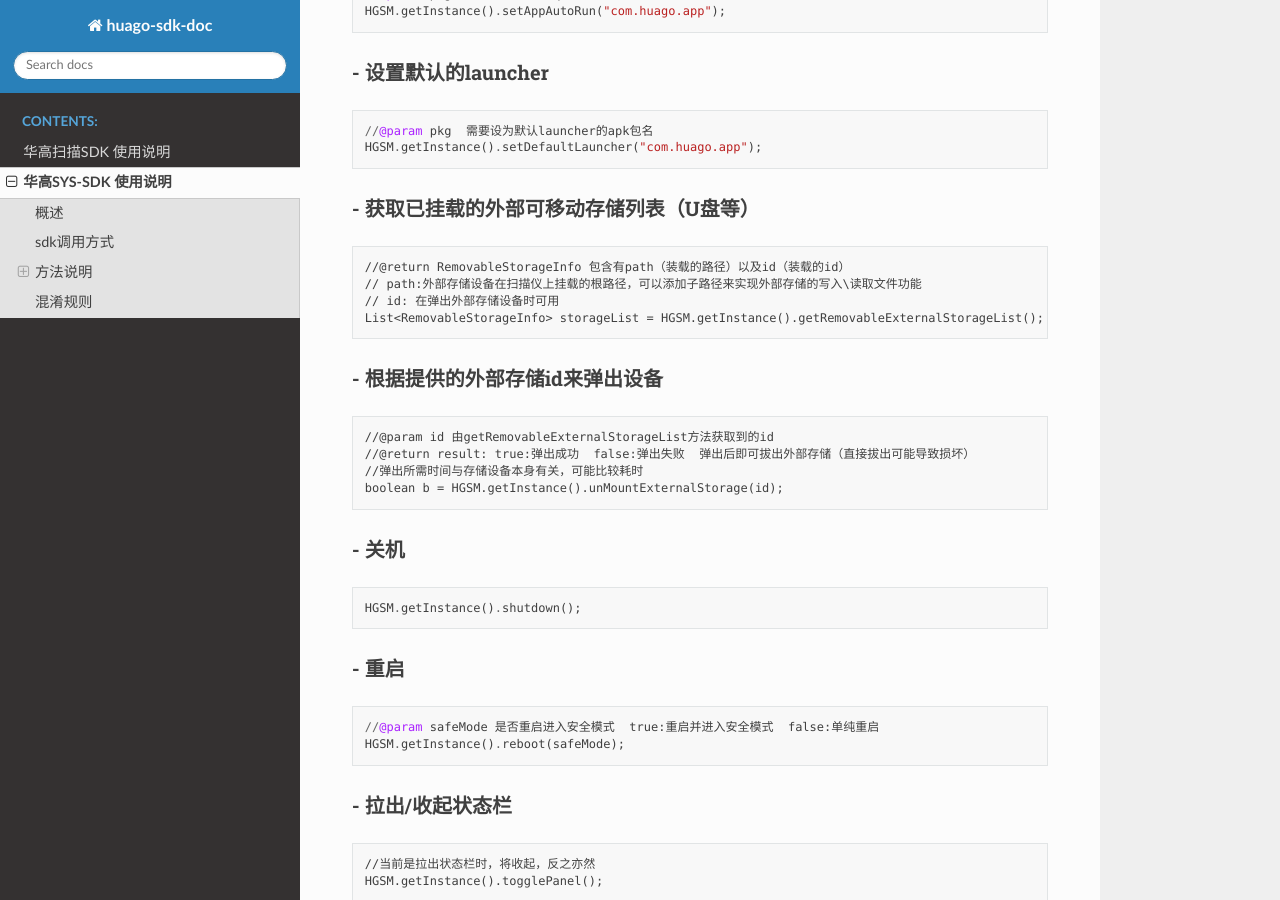
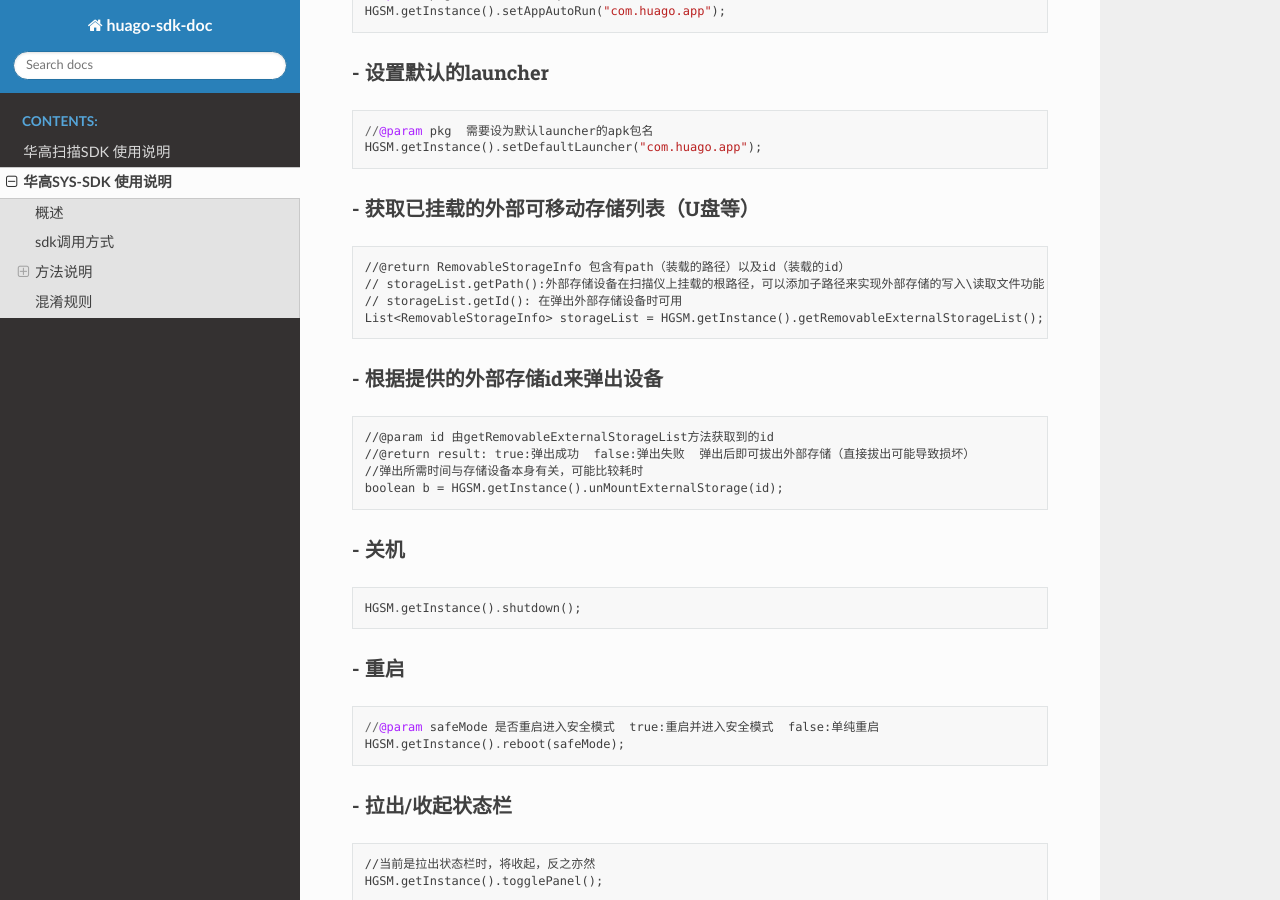
Before and after one commit to xjiangyan/huago-sdk, a Sphinx documentation site: the page built from source/smsdk.rst, in a window 1280 px wide and 900 px high, scrolled down 2465 px. Built offline with Sphinx 7.4.7 and the Read the Docs theme 2.0.0, drawn with Linux system fonts in a browser that asks for light colours; some of the changed text lies outside the part shown.

Commit message:
update describe

```diff
--- a/source/smsdk.rst
+++ b/source/smsdk.rst
@@ -140,8 +140,8 @@ boolean execSuCmd(String command)										以root权限执行shell命令
 ::
 
 	//@return RemovableStorageInfo 包含有path（装载的路径）以及id（装载的id）
-	// path:外部存储设备在扫描仪上挂载的根路径，可以添加子路径来实现外部存储的写入\读取文件功能
-	// id: 在弹出外部存储设备时可用
+	// storageList.getPath():外部存储设备在扫描仪上挂载的根路径，可以添加子路径来实现外部存储的写入\读取文件功能
+	// storageList.getId(): 在弹出外部存储设备时可用
 	List<RemovableStorageInfo> storageList = HGSM.getInstance().getRemovableExternalStorageList();
 
 -------------------------------------
```
Also changed, not shown: other parts of source/smsdk.rst (+2 -2 lines).
